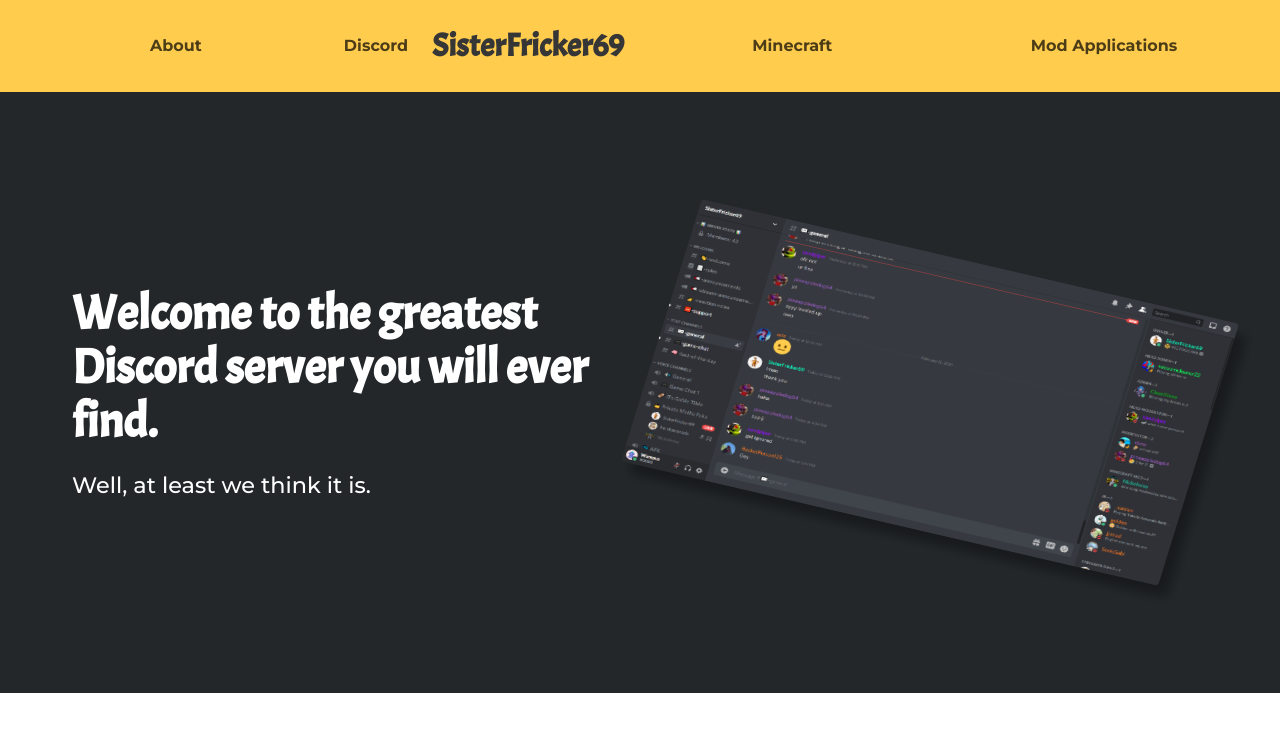
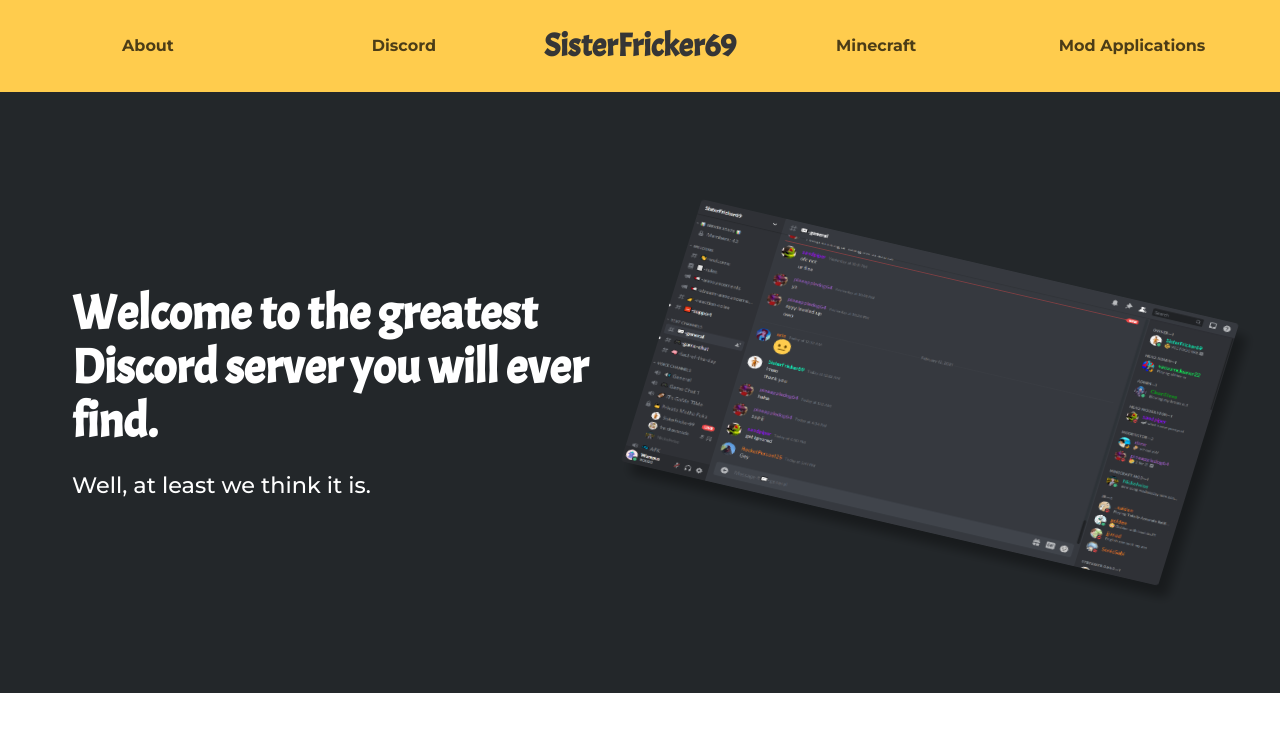
Before and after one commit to 206Gerbert/Sharks, a website: page views/index.html in a window 1280 px wide. Drawn offline with nearby package versions, Linux system fonts and the light colour scheme; files that its build step writes are made by us from their sources.

Commit message:
Fix columns

```diff
--- a/views/index.html
+++ b/views/index.html
@@ -25,7 +25,7 @@
                     <b>About</b>
                 </a>
 
-                <a href="https://discord.gg/PkHyT9FZPD" class="navbar-item" target="_blank">
+                <a href="https://discord.gg/PkHyT9FZPD" class="column navbar-item has-text-centered" target="_blank">
                     <b>Discord</b>
                 </a>
 
```
